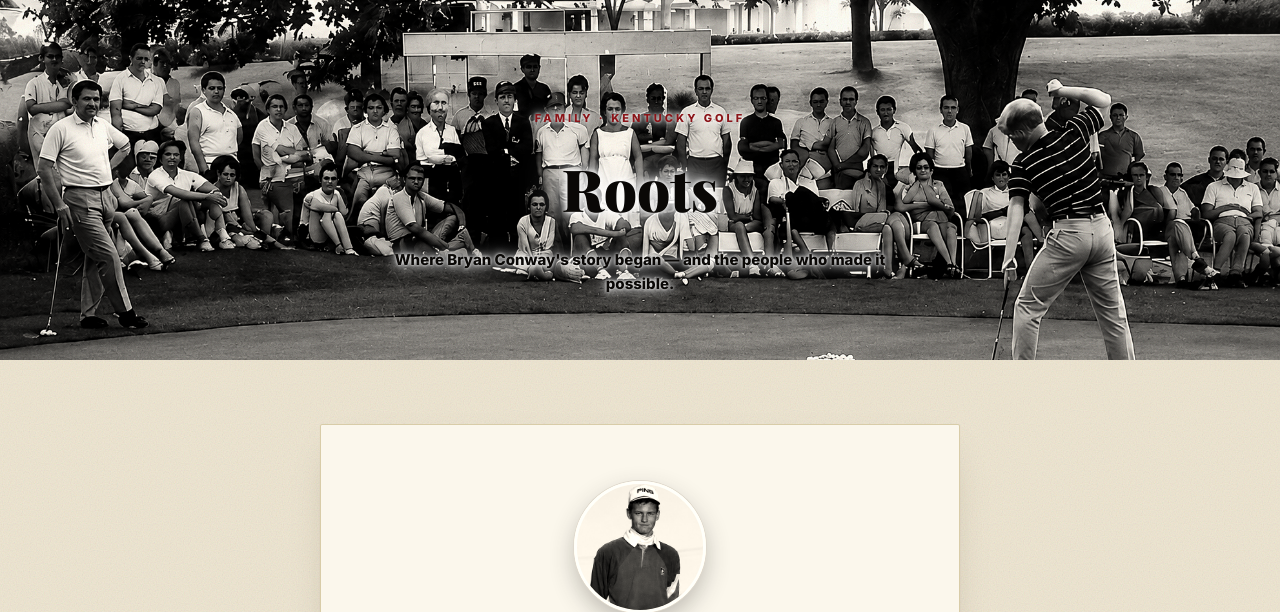
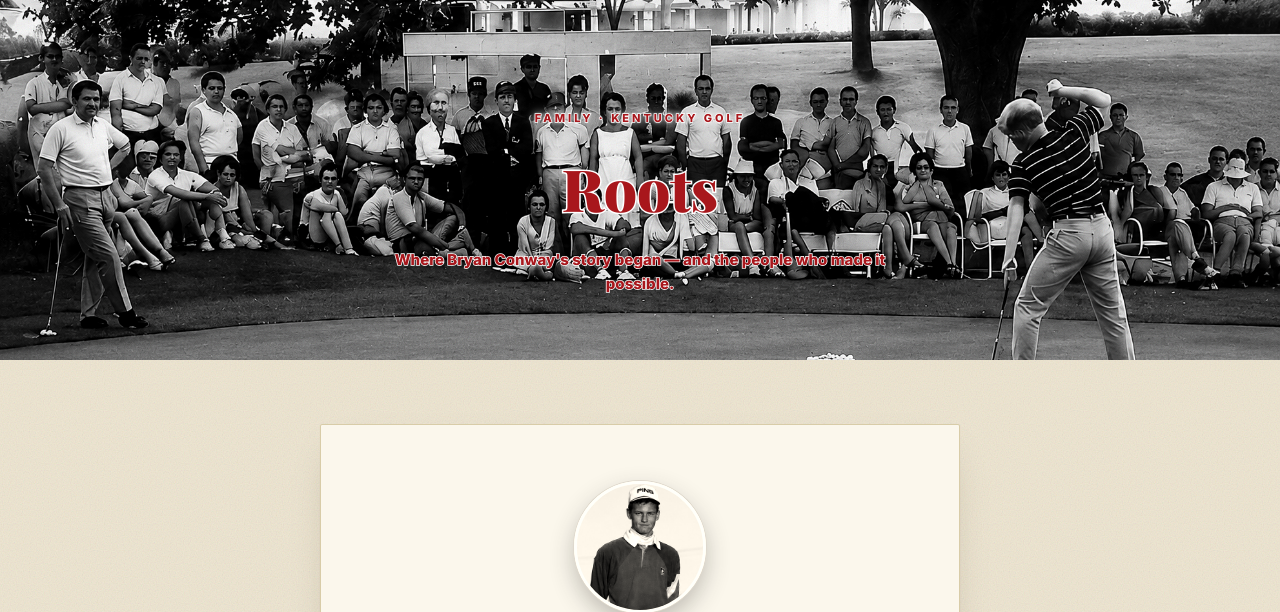
Before and after one commit to conwaygolf/Bryan-Conway-Golf-, a Flask app: page /roots in a window 1280 px wide. Shown: the part 73-685 px from the top of the page. Run offline with Flask 3, Linux system fonts and the light colour scheme.

Commit message:
Roots header: pure black & white photo, red text with hard white outline
Dropped the sepia tint (true B&W now) and swapped the soft white glow
for a crisp white text-stroke outline on red text, matching the vintage
poster look more directly.

Co-Authored-By: Claude Sonnet 5 <noreply@anthropic.com>

```diff
--- a/templates/roots.html
+++ b/templates/roots.html
@@ -63,17 +63,21 @@
   }
   .archive-header img.hdr-photo{
     position:absolute;inset:0;width:100%;height:100%;object-fit:cover;object-position:50% 30%;
-    filter:grayscale(1) sepia(.15) contrast(1.05);z-index:-1;
+    filter:grayscale(1) contrast(1.05);z-index:-1;
   }
-  .archive-eyebrow{font-size:11px;font-weight:800;letter-spacing:3px;text-transform:uppercase;color:var(--red-text);margin-bottom:14px;position:relative;z-index:2;}
+  .archive-eyebrow{
+    font-size:11px;font-weight:800;letter-spacing:3px;text-transform:uppercase;color:var(--red);
+    margin-bottom:14px;position:relative;z-index:2;
+    -webkit-text-stroke:1.5px #fff;paint-order:stroke fill;
+  }
   .archive-title{
-    font-family:'Playfair Display',serif;font-size:clamp(36px,6vw,58px);font-weight:900;color:#0a0806;
+    font-family:'Playfair Display',serif;font-size:clamp(36px,6vw,58px);font-weight:900;color:var(--red);
     margin-bottom:14px;position:relative;z-index:2;
-    text-shadow:0 0 4px #fff,0 0 10px #fff,0 0 22px rgba(255,255,255,.9),0 0 40px rgba(255,255,255,.8);
+    -webkit-text-stroke:3px #fff;paint-order:stroke fill;
   }
   .archive-sub{
-    font-size:15px;font-weight:800;color:#0a0806;max-width:560px;margin:0 auto;position:relative;z-index:2;
-    text-shadow:0 0 3px #fff,0 0 8px #fff,0 0 16px rgba(255,255,255,.9);
+    font-size:15px;font-weight:800;color:var(--red);max-width:560px;margin:0 auto;position:relative;z-index:2;
+    -webkit-text-stroke:1.5px #fff;paint-order:stroke fill;
   }
   .archive-eyebrow{text-shadow:0 0 3px #fff,0 0 8px #fff,0 0 14px rgba(255,255,255,.85);}
 
```
